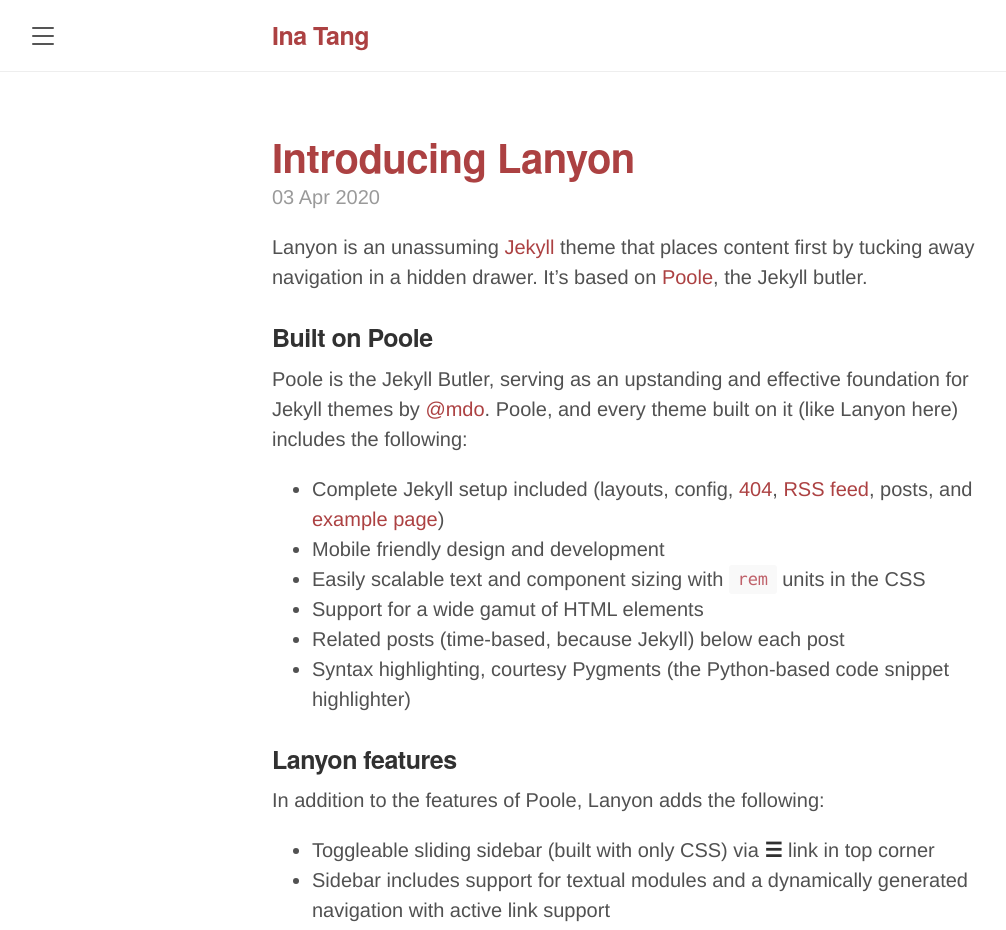
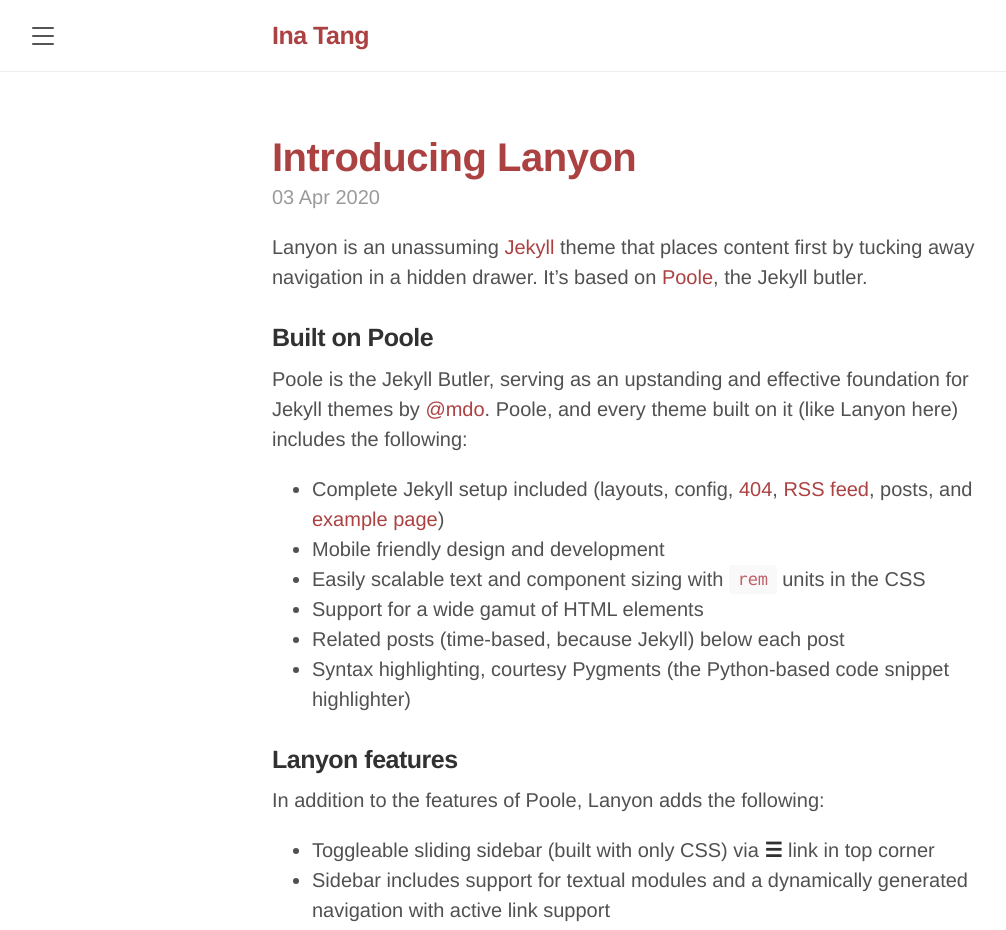
Before and after one commit to I7T5/i7t5.github.io-v1, a Jekyll site: the page built from docs/index.html, in a window 1280 px wide. Shown: the top 930 px of the page, without its empty margins (8-1014 px from the left). Built offline with Jekyll 4.4.1, drawn with Linux system fonts in a browser that asks for light colours; the list of posts is cut into pages by our own code.

Commit message:
Update lanyon.css
Update headings from HN bold to HN medium

```diff
--- a/docs/public/css/lanyon.css
+++ b/docs/public/css/lanyon.css
@@ -46,8 +46,7 @@
 }
 
 h1, h2, h3, h4, h5, h6 {
-  font-family: "HelveticaNeue", "Helvetica Neue", Helvetica, Arial, sans-serif;
-  font-weight: bold;
+  font-family: "HelveticaNeue-Medium", "Helvetica Neue Medium", Helvetica, Arial, sans-serif;
   color: #313131;
   letter-spacing: -.025rem;
 }
```
